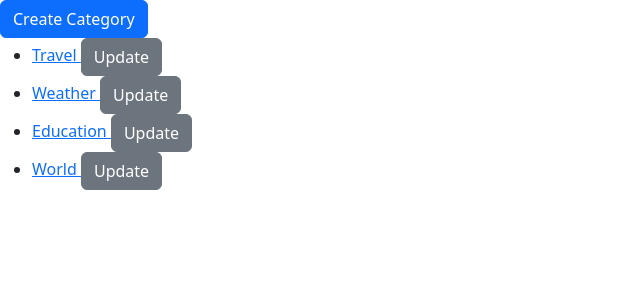
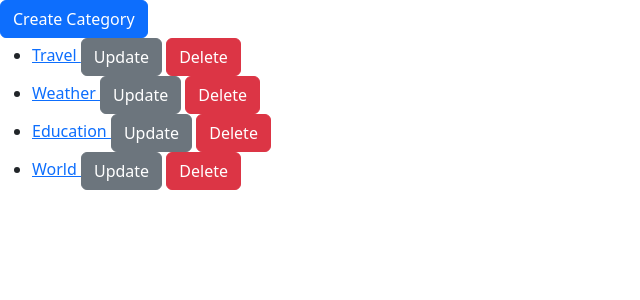
Before and after one commit to songlei1979/ORM_2025s1, a Django app: page /categorylist_g/ in a window 1280 px wide. Shown: the part 56-356 px from the top of the page, without its empty margins (0-640 px from the left). Run offline with Django 5.2, Linux system fonts and the light colour scheme; data comes from the database, SQL or seed files in the repository; both versions use the stored data as it was after the commit.

Commit message:
delete view

```diff
--- a/lesson/urls.py
+++ b/lesson/urls.py
@@ -1,6 +1,6 @@
 from django.urls import path
 from lesson.views import index, categorylist, post_detail, post_delete, CategoryList, CategoryDetail, CategoryCreate, \
-    CategoryUpdate
+    CategoryUpdate, CategoryDelete
 
 urlpatterns = [
     path('', index, name='index'),
@@ -11,4 +11,5 @@ urlpatterns = [
     path('category_detail/<int:pk>', CategoryDetail.as_view(), name='category_detail'),
     path('category_create',CategoryCreate.as_view(), name='category_create'),
     path('category_update/<int:pk>',CategoryUpdate.as_view(), name='category_update'),
+    path('category_delete/<int:pk>',CategoryDelete.as_view(), name='category_delete'),
 ]
--- a/lesson/views.py
+++ b/lesson/views.py
@@ -1,6 +1,6 @@
 from django.shortcuts import render
 from django.urls import reverse_lazy
-from django.views.generic import ListView, DetailView, CreateView, UpdateView
+from django.views.generic import ListView, DetailView, CreateView, UpdateView, DeleteView
 
 from lesson.models import Post, Category
 
@@ -60,6 +60,11 @@ class CategoryUpdate(UpdateView):
     template_name = 'category_update.html'
     success_url = reverse_lazy('category_list_g')
 
+class CategoryDelete(DeleteView):
+    model = Category
+    template_name = 'category_delete.html'
+    success_url = reverse_lazy('category_list_g')
+
 
 class CategoryDetail(DetailView):
     template_name = 'category_detail.html'
--- a/templates/categorylist_g.html
+++ b/templates/categorylist_g.html
@@ -19,6 +19,13 @@
                 >
                     Update
                 </a>
+
+                <a
+                        href="{% url 'category_delete' category.id%}"
+                        class="btn btn-danger"
+                >
+                    Delete
+                </a>
             </li>
         {% endfor %}
     </ul>
```
Also changed, not shown: templates/category_delete.html (added, +13 -0 lines), db.sqlite3.
